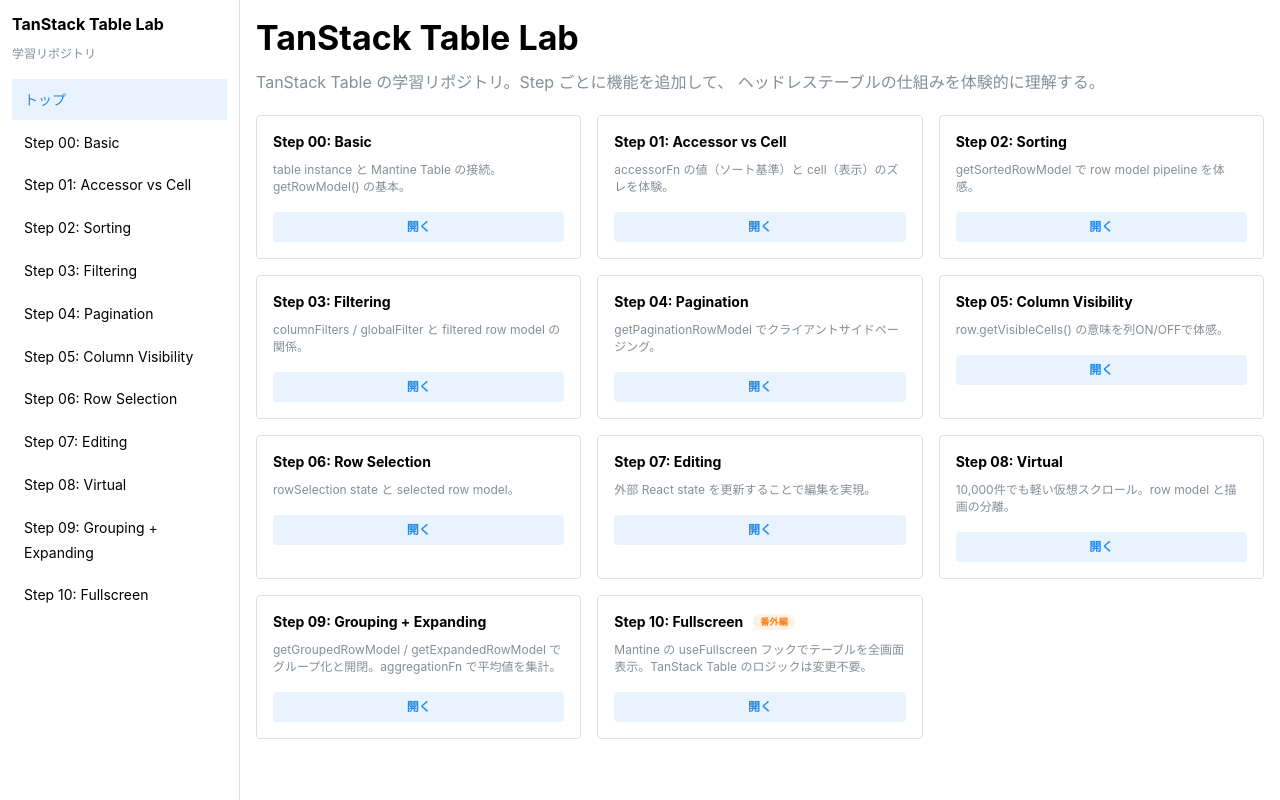
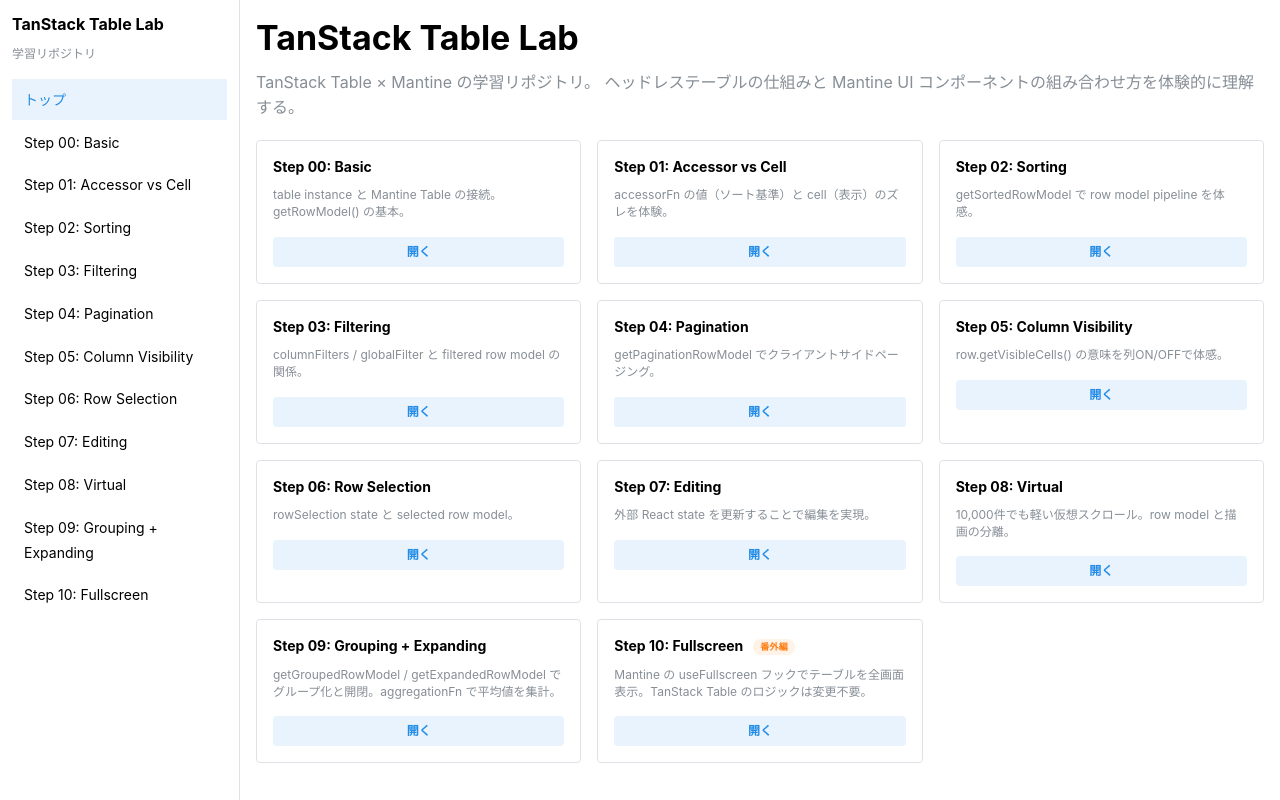
Before and after one commit to shimpei1494/tanstack-table-lab, a React (Vite) app: page / in a window 1280 px wide. Built offline with nearby package versions, Linux system fonts and the light colour scheme.

Commit message:
文言微修正など

```diff
--- a/src/app/TopPage.tsx
+++ b/src/app/TopPage.tsx
@@ -75,8 +75,9 @@
 			<div>
 				<Title order={1}>TanStack Table Lab</Title>
 				<Text c="dimmed" mt="xs">
-					TanStack Table の学習リポジトリ。Step ごとに機能を追加して、
-					ヘッドレステーブルの仕組みを体験的に理解する。
+					TanStack Table × Mantine の学習リポジトリ。
+					ヘッドレステーブルの仕組みと Mantine UI
+					コンポーネントの組み合わせ方を体験的に理解する。
 				</Text>
 			</div>
 
```
Also changed, not shown: .claude/settings.local.json.
